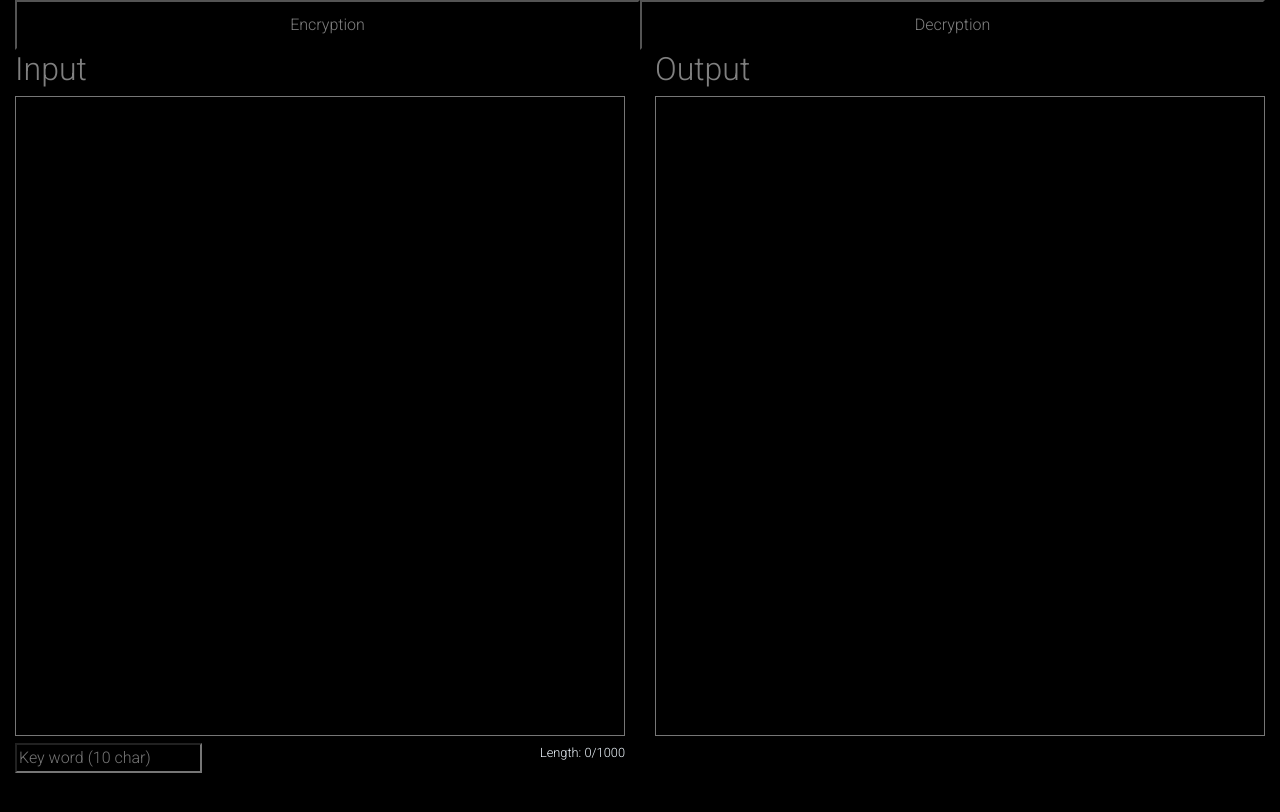
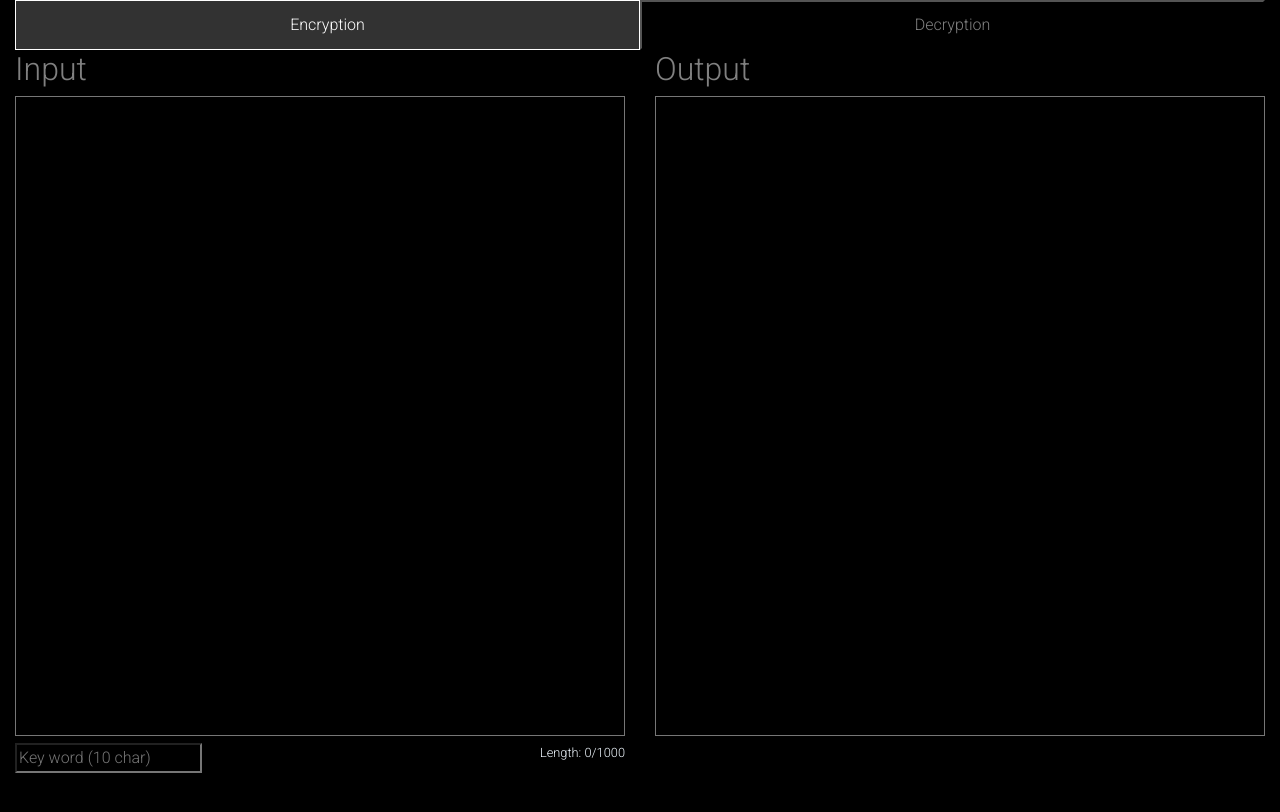
Before and after one commit to STOKYS/PVY_Ukol_05_Encryption, a plain HTML site: page index.html in a window 1280 px wide. Drawn offline with nearby package versions, Linux system fonts and the light colour scheme.

Commit message:
Update v20.1111:21b
Small button fix

```diff
--- a/index.html
+++ b/index.html
@@ -17,7 +17,7 @@
     <main>
         <div class="container-fluid">
             <div class="btn-group">
-                <button id="btn-00">Encryption</button>
+                <button id="btn-00" disabled>Encryption</button>
                 <button id="btn-01">Decryption</button>
             </div>
             <div class="row">
```
